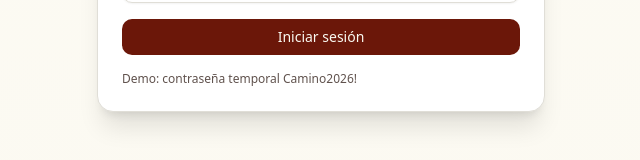
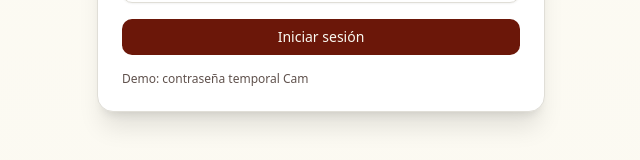
Before and after one commit to optcaminodepiedra/opt-maestra, a Next.js app: page /login in a window 1280 px wide. Shown: the part 463-623 px from the top of the page, without its empty margins (319-959 px from the left). Built offline with nearby package versions, Linux system fonts and the light colour scheme.

Commit message:
fix: login temporal sin bcrypt

```diff
--- a/src/app/login/page.tsx
+++ b/src/app/login/page.tsx
@@ -72,7 +72,7 @@ export default function LoginPage() {
 
             <div className="text-xs text-muted-foreground">
               Demo: contraseña temporal{" "}
-              <span className="font-medium">Camino2026!</span>
+              <span className="font-medium">Cam</span>
             </div>
           </form>
         </CardContent>
```
